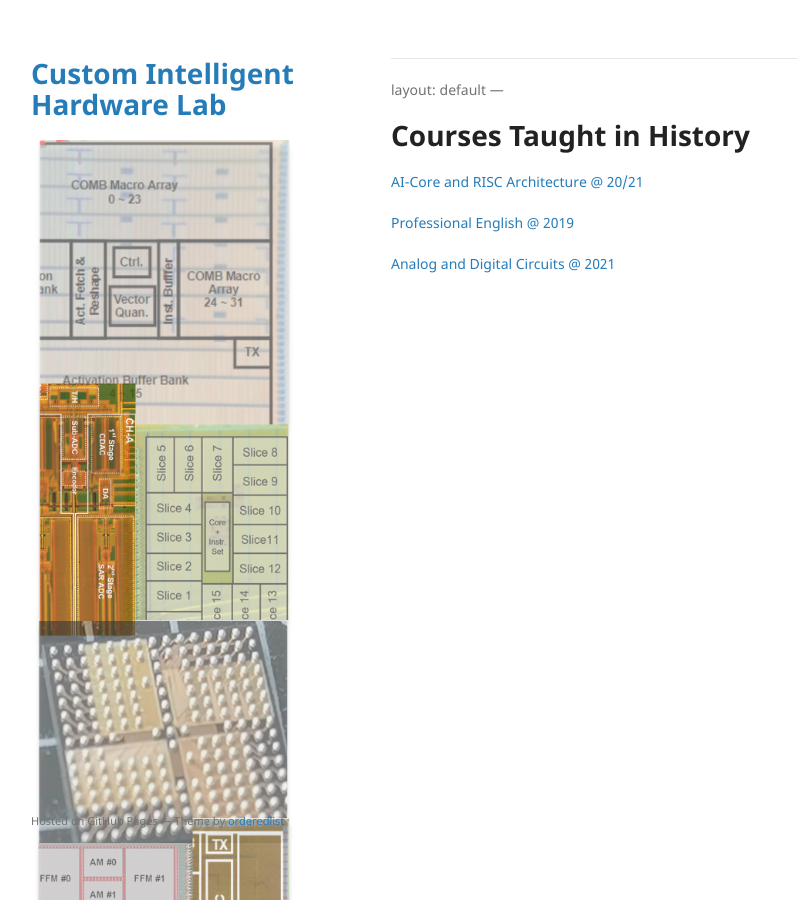
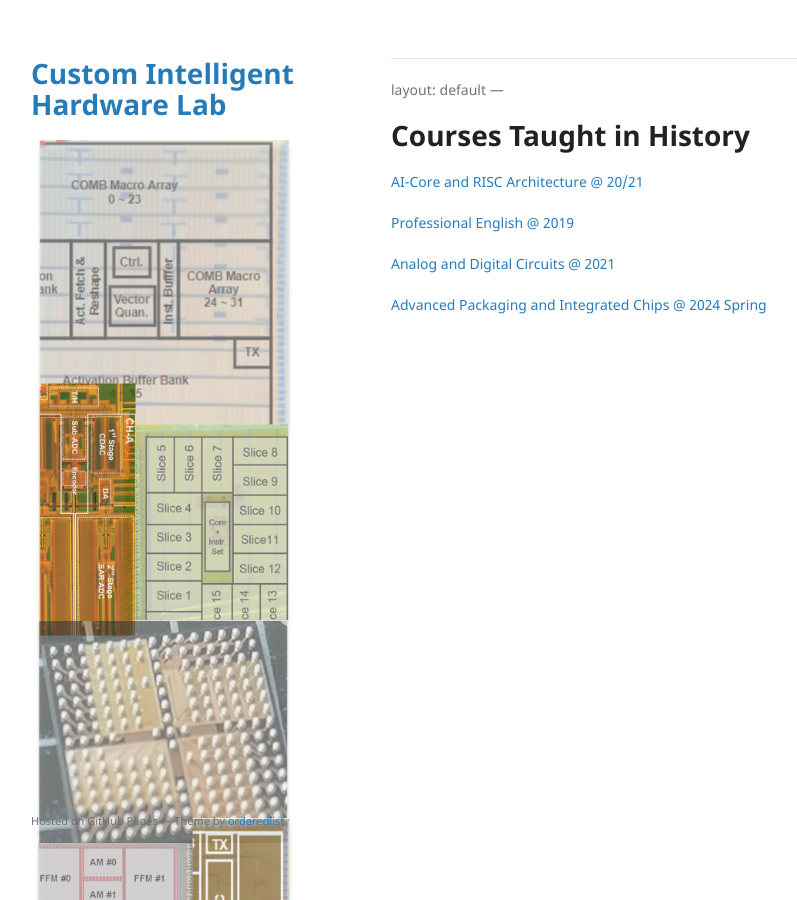
Before and after one commit to cihlab/cihlab.github.io, a Jekyll site: the page built from course/teaching_history.md, in a window 1280 px wide. Shown: the whole page, without its empty margins (179-976 px from the left). Built offline with Jekyll 4.4.1, drawn with Linux system fonts in a browser that asks for light colours; our own code applies the rules of GitHub Pages for plain Markdown files.

Commit message:
Update teaching_history.md
Update on Spring 2025

```diff
--- a/course/teaching_history.md
+++ b/course/teaching_history.md
@@ -10,3 +10,5 @@ layout: default
 [Professional English @ 2019](./course/peng.md)
 
 [Analog and Digital Circuits @ 2021](./course/ckt21.md)
+
+[Advanced Packaging and Integrated Chips @ 2024 Spring](./course/chiplet.md)
```
